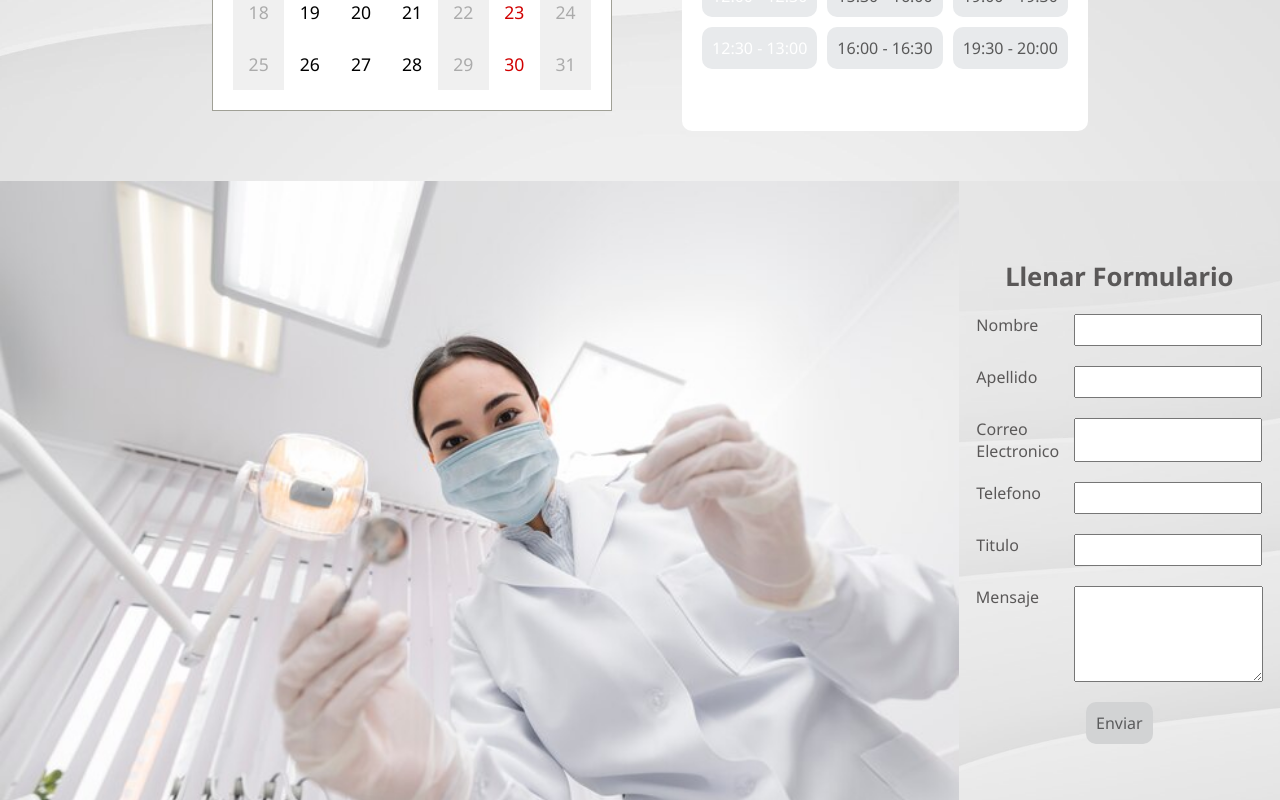
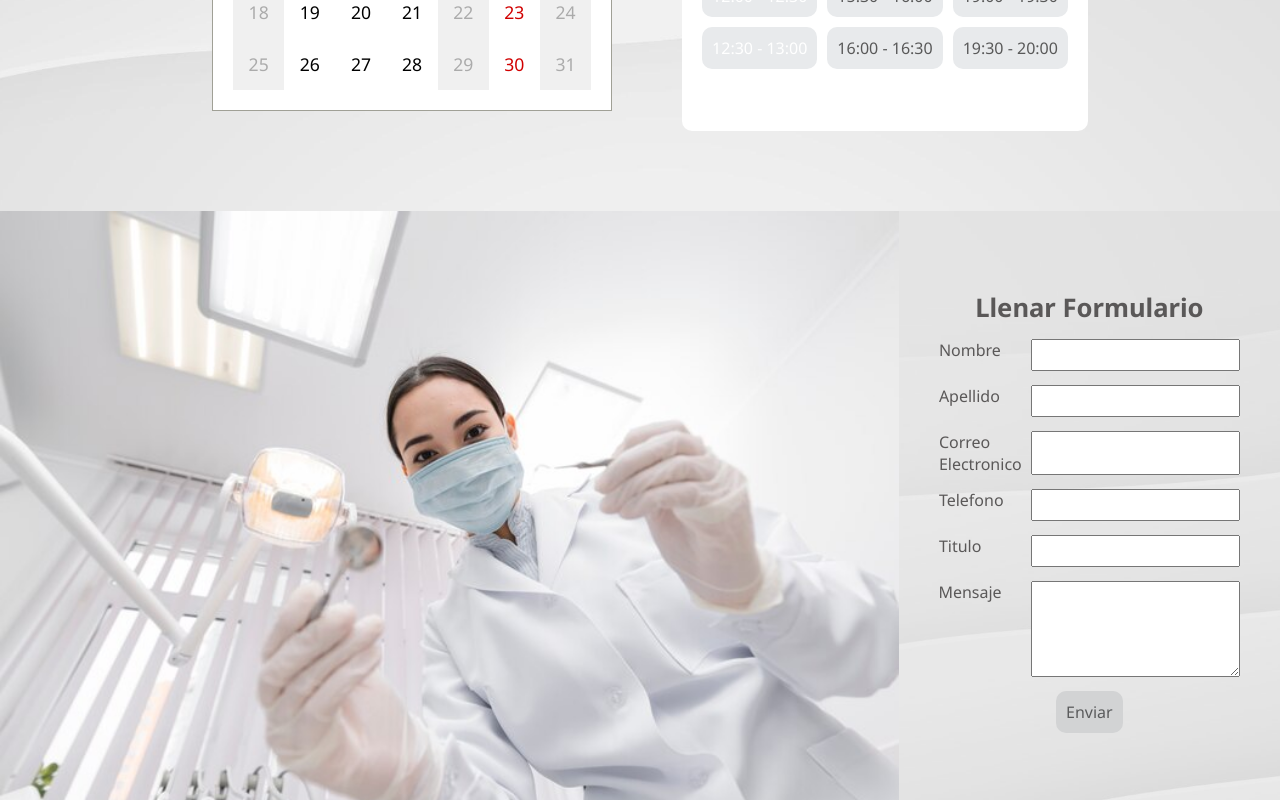
Before and after one commit to gero16/dental-front, a React (Vite) app: page /reservar-hora in a window 1280 px wide. Shown: the part 600-1400 px from the top of the page. Built offline with nearby package versions, Linux system fonts and the light colour scheme.

Commit message:
actualizacion css reservar-hora

```diff
--- a/src/Components/ReservaHora/ReservaHora.css
+++ b/src/Components/ReservaHora/ReservaHora.css
@@ -51,25 +51,24 @@ ol {
 
 
 .section-formulario-contacto {
-  margin: 50px 0px 50px 0px;
   align-items: center;
-  height: 80vh;
+  height: 95vh;
 
 }
 
 .imagen-reservar-hora {
-  height: 80vh;
+  height: 75vh;
 }
 
 
 .div-reservar-hora {
-  height: 80vh;
+  height: 75vh;
   width: 100%;
 }
 
 .ul-formulario-reserva{
-  gap: 20px;
-  background-color: rgba(226, 226, 226, 0.582);
+  gap: 14px;
+  background-color: rgba(223, 222, 222, 0.616);
   color: var(--gris-oscuro);
   height: 100%;
 
@@ -77,11 +76,7 @@ ol {
 
 .ul-formulario-reserva label {
   display: block;
-  width: 120px;
-}
-
-.ul-formulario-reserva input, textarea {
-  width: 80%;
+  width: 135px;
 }
 
 .li-formulario {
@@ -147,6 +142,10 @@ ol {
   color: white;
 }
 
+.li-formulario input, textarea {
+  width: 100%;
+}
+
 @media (min-width: 1200px) {
 
  }
```
